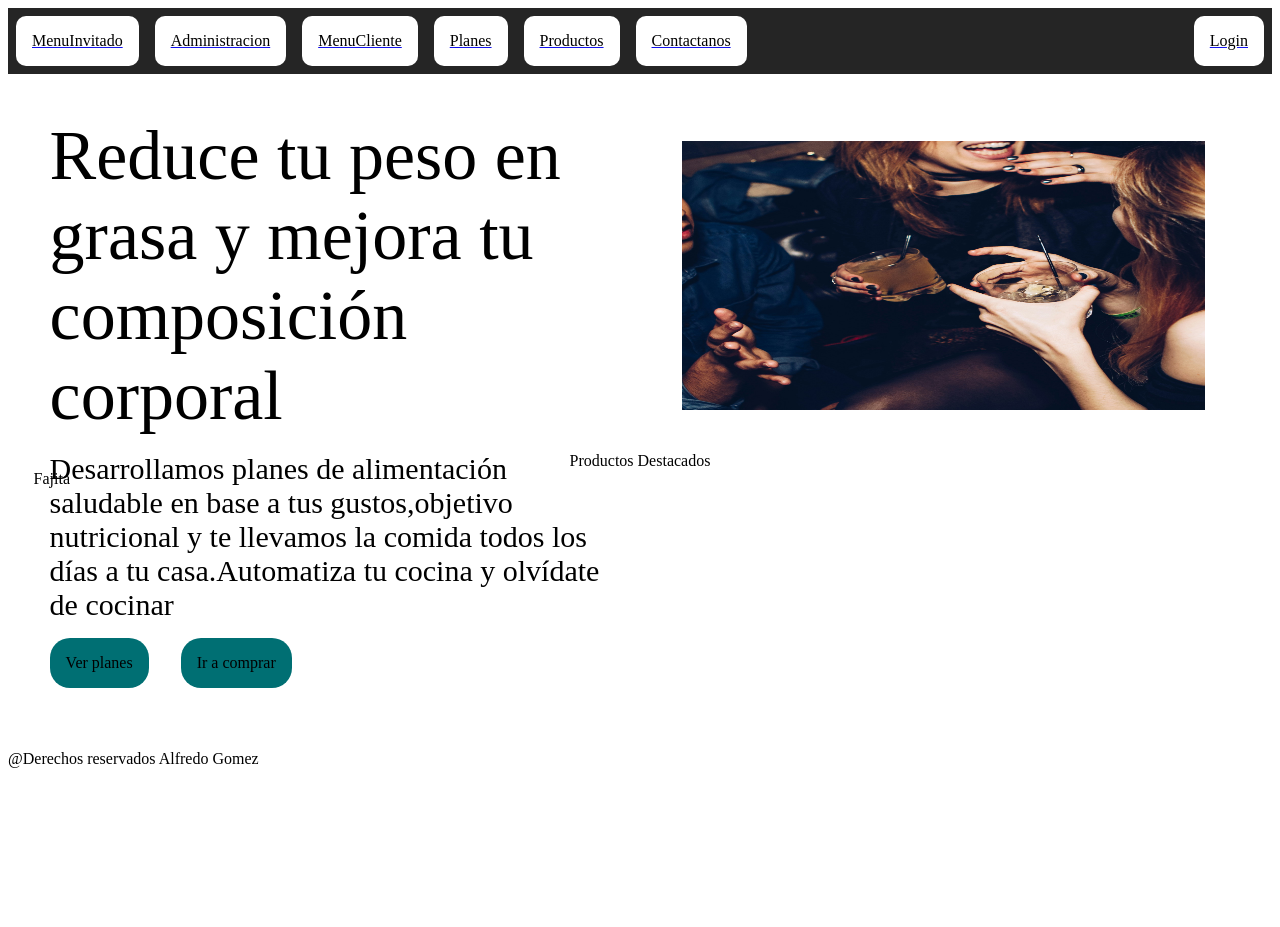
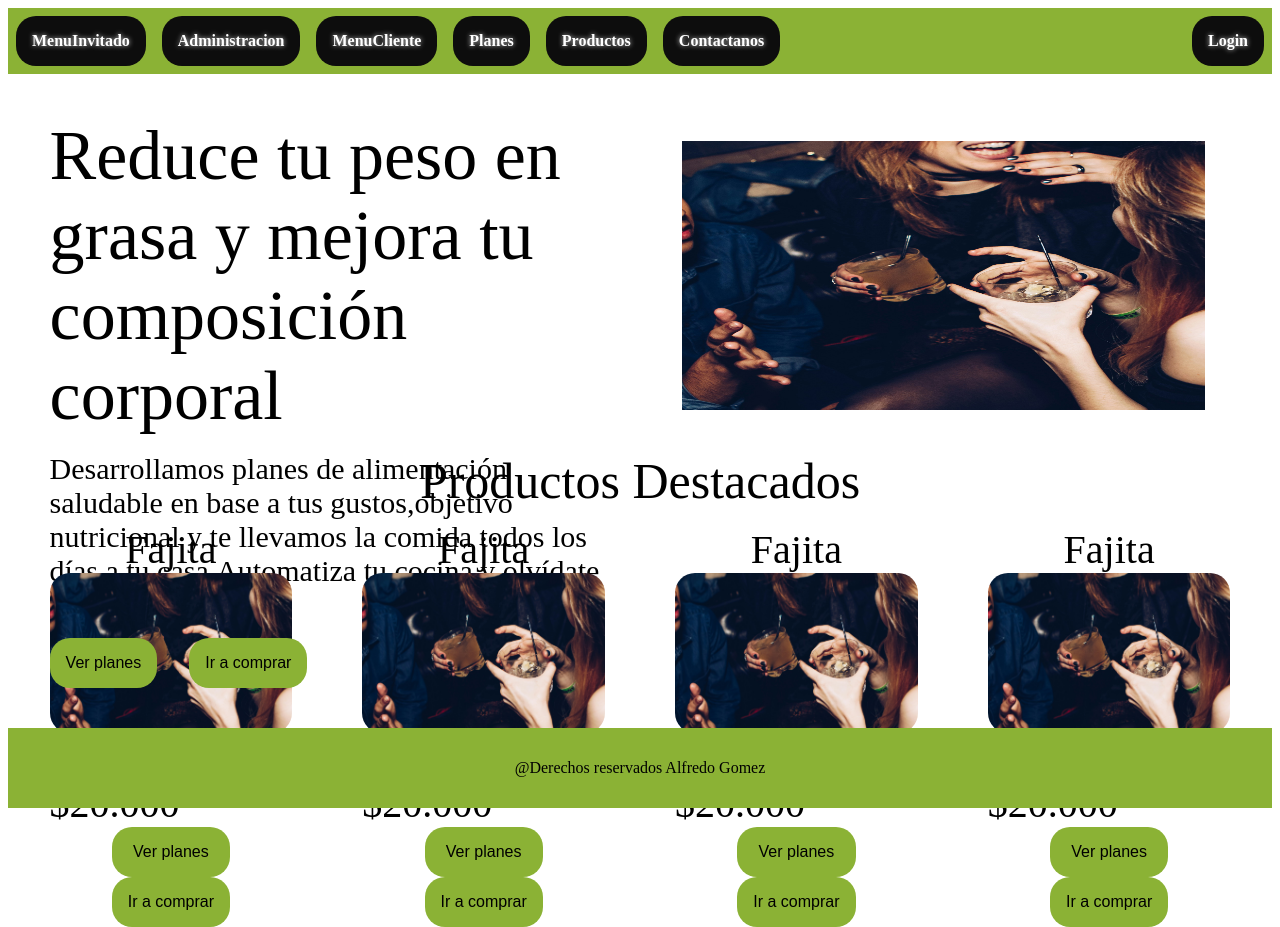
Before and after one commit to alfre755/NutriGreen, a React (Vite) app in the folder NutriGreen/: page / in a window 1280 px wide. Before the commit the page ends 800 px from the top, so only its background shows below. Built offline with nearby package versions, Linux system fonts and the light colour scheme.

Commit message:
feat estilos
se modifican los estilos, para que se adecue a el diseño, por otra parte se desarrolla un poco mas el componente de listar

```diff
--- a/NutriGreen/src/components/LayaoutTemplate/ListarDocumentosConImagen/index.jsx
+++ b/NutriGreen/src/components/LayaoutTemplate/ListarDocumentosConImagen/index.jsx
@@ -1,6 +1,7 @@
 import React from "react";
-import PropTypes from "prop-types";
+import PT from "prop-types";
 import styled from "@emotion/styled";
+import Button from "../../Main/Button";
 
 const ListarDocumentosConImagenStyle = styled.section`
   display: flex;
@@ -9,20 +10,70 @@ const ListarDocumentosConImagenStyle = styled.section`
   > .headerWrapper {
     display: flex;
     justify-content: center;
+
+    > .titulo {
+      font-size: 50px;
+    }
+  }
+
+  > .documentosWrapper {
+    display: flex;
+    flex-wrap: wrap;
+    justify-content: space-between;
+    gap: 1em;
+
+    > .documentoWrapper {
+      display: flex;
+      flex-direction: column;
+      align-items: center;
+      flex-basis: 20%;
+      padding: 1em;
+      height: 20vh;
+
+      > .titleDocumento {
+        font-size: 40px;
+      }
+
+      > .precioDocumento {
+        font-size: 40px;
+      }
+
+      .imageWrapper {
+        width: 100%;
+        height: 100%;
+        img {
+          width: 100%;
+          height: 100%;
+          object-fit: cover;
+          border-radius: 20px;
+        }
+      }
+    }
   }
 `;
 
-function ListarDocumentosConImagen({ title, data }) {
+function ListarDocumentosConImagen({ title, data, buttonConfig }) {
   return (
     <ListarDocumentosConImagenStyle>
       <div className="headerWrapper">
         <p className="titulo">{title}</p>
       </div>
       <div className="documentosWrapper">
-        {data.map((documento) => {
+        {data.map(({ _id, title, image, precio }) => {
           return (
-            <div key={documento._id} className="documentoWrapper">
-              {documento.title}
+            <div key={_id} className="documentoWrapper">
+              <p className="titleDocumento">{title}</p>
+              <div className="imageWrapper">{image}</div>
+              <p className="precioDocumento">Precio: {precio}</p>
+              <div className="buttonsWrapper">
+                {buttonConfig.map(({ type, label, onClick }, index) => {
+                  return (
+                    <Button key={index} type={type} onClick={onClick}>
+                      {label}
+                    </Button>
+                  );
+                })}
+              </div>
             </div>
           );
         })}
@@ -31,6 +82,23 @@ function ListarDocumentosConImagen({ title, data }) {
   );
 }
 
-ListarDocumentosConImagen.propTypes = {};
+ListarDocumentosConImagen.propTypes = {
+  title: PT.string.isRequired,
+  data: PT.arrayOf(
+    PT.shape({
+      _id: PT.string.isRequired,
+      title: PT.string.isRequired,
+      image: PT.node.isRequired, // Cambiado a node para aceptar JSX
+      precio: PT.oneOfType([PT.string, PT.number]).isRequired,
+      buttonConfig: PT.arrayOf(
+        PT.shape({
+          type: PT.string,
+          label: PT.string.isRequired,
+          onClick: PT.func.isRequired,
+        })
+      ).isRequired, // Asegurar que buttonConfig esté presente y sea un array de objetos
+    })
+  ).isRequired,
+};
 
 export default ListarDocumentosConImagen;
--- a/NutriGreen/src/components/LayaoutTemplate/MainView/index.jsx
+++ b/NutriGreen/src/components/LayaoutTemplate/MainView/index.jsx
@@ -11,140 +11,23 @@ import "@fontsource/roboto/700.css";
 const MainViewStyle = styled.section`
   display: flex;
   flex-direction: column;
-  min-height: 95vh;
+  min-height: 100vh; /* Asegura que el contenedor ocupe todo el alto de la ventana */
 
-  html,
-  body,
-  div,
-  span,
-  applet,
-  object,
-  iframe,
-  h1,
-  h2,
-  h3,
-  h4,
-  h5,
-  h6,
-  p,
-  blockquote,
-  pre,
-  a,
-  abbr,
-  acronym,
-  address,
-  big,
-  cite,
-  code,
-  del,
-  dfn,
-  em,
-  img,
-  ins,
-  kbd,
-  q,
-  s,
-  samp,
-  small,
-  strike,
-  strong,
-  sub,
-  sup,
-  tt,
-  var,
-  b,
-  u,
-  i,
-  center,
-  dl,
-  dt,
-  dd,
-  ol,
-  ul,
-  li,
-  fieldset,
-  form,
-  label,
-  legend,
-  table,
-  caption,
-  tbody,
-  tfoot,
-  thead,
-  tr,
-  th,
-  td,
-  article,
-  aside,
-  canvas,
-  details,
-  embed,
-  figure,
-  figcaption,
-  footer,
-  header,
-  hgroup,
-  menu,
-  nav,
-  output,
-  ruby,
-  section,
-  summary,
-  time,
-  mark,
-  audio,
-  video {
+  * {
     margin: 0;
     padding: 0;
-    border: 0;
-    font-size: 100%;
-    font: inherit;
-    vertical-align: baseline;
-  }
-  /* HTML5 display-role reset for older browsers */
-  article,
-  aside,
-  details,
-  figcaption,
-  figure,
-  footer,
-  header,
-  hgroup,
-  menu,
-  nav,
-  section {
-    display: block;
-  }
-  body {
-    line-height: 1;
-  }
-  ol,
-  ul {
     list-style: none;
-  }
-  blockquote,
-  q {
-    quotes: none;
-  }
-  blockquote:before,
-  blockquote:after,
-  q:before,
-  q:after {
-    content: "";
-    content: none;
-  }
-  table {
-    border-collapse: collapse;
-    border-spacing: 0;
+    text-decoration: none;
+    border: none;
   }
 
-  & main {
-    flex: 1;
+  main {
+    flex: 1; /* El contenido ocupará el espacio restante */
     padding: 2vmax;
   }
 
-  & footer {
-    flex-shrink: 0;
+  footer {
+    flex-shrink: 0; /* Evita que el footer se comprima */
   }
 `;
 
@@ -160,6 +43,8 @@ function MainView({ children }) {
   );
 }
 
-MainView.propTypes = {};
+MainView.propTypes = {
+  children: PropTypes.node,
+};
 
 export default MainView;
--- a/NutriGreen/src/components/Main/NavBar/index.jsx
+++ b/NutriGreen/src/components/Main/NavBar/index.jsx
@@ -10,25 +10,26 @@ const NavBarStyle = styled.section`
     display: flex;
     gap: 1em;
     align-items: center;
+    color: ${({ theme }) => theme.colors.BW1};
     padding: 0.5em;
     text-shadow: 0 0 5px rgba(255, 255, 255, 0.8);
-    background-color: ${({ theme }) => theme.colors.BW1};
+    background-color: ${({ theme }) => theme.colors.primary};
     z-index: 99999;
     width: calc(100% - 0.5em * 2);
   }
 
   .link-wrapper {
     padding: 1em;
-    color: black;
-    background-color: white;
-    border-radius: 10px;
+    color: ${({ theme }) => theme.colors.BW0};
+    background-color: ${({ theme }) => theme.colors.BW1};
+    border-radius: 20px;
   }
 
   .login-wrapper {
     padding: 1em;
-    color: black;
-    background-color: white;
-    border-radius: 10px;
+    color: ${({ theme }) => theme.colors.BW0};
+    background-color: ${({ theme }) => theme.colors.BW1};
+    border-radius: 20px;
   }
 
   .a-login-wrapper {
@@ -37,7 +38,8 @@ const NavBarStyle = styled.section`
 
   .login-wrapper:hover,
   .link-wrapper:hover {
-    background-color: var(--color-bg-contraste-2);
+    background-color: ${({ theme }) => theme.colors.secondary1};
+    color: ${({ theme }) => theme.colors.BW1};
   }
 `;
 
--- a/NutriGreen/src/pages/MenuInvitado.jsx
+++ b/NutriGreen/src/pages/MenuInvitado.jsx
@@ -13,7 +13,25 @@ function MenuInvitado(props) {
 
   const dataExampleListar = [
     {
-      _id: 1,
+      _id: "1",
+      title: "Fajita",
+      image: imageContentWhitImage,
+      precio: "$20.000",
+    },
+    {
+      _id: "2",
+      title: "Fajita",
+      image: imageContentWhitImage,
+      precio: "$20.000",
+    },
+    {
+      _id: "3",
+      title: "Fajita",
+      image: imageContentWhitImage,
+      precio: "$20.000",
+    },
+    {
+      _id: "4",
       title: "Fajita",
       image: imageContentWhitImage,
       precio: "$20.000",
@@ -35,7 +53,14 @@ function MenuInvitado(props) {
         }}
       />
       <ListarDocumentosConImagen
-        {...{ title: "Productos Destacados", data: dataExampleListar }}
+        {...{
+          title: "Productos Destacados",
+          data: dataExampleListar,
+          buttonConfig: [
+            { type: 1, label: "Ver planes", onClick: () => {} },
+            { type: 1, label: "Ir a comprar ", onClick: () => {} },
+          ],
+        }}
       />
     </MenuInvitadoStyle>
   );
--- a/NutriGreen/src/sections/Main/Footer.jsx
+++ b/NutriGreen/src/sections/Main/Footer.jsx
@@ -2,10 +2,22 @@ import React from "react";
 import PropTypes from "prop-types";
 import styled from "@emotion/styled";
 
-const FooterStyle = styled.section``;
+const FooterStyle = styled.footer`
+  display: flex;
+  justify-content: center;
+  align-items: center;
+  background-color: ${(props) => props.theme.colors.primary};
+  color: black;
+  height: 10vh;
+  width: 100%;
+`;
 
-function Footer(props) {
-  return <FooterStyle>@Derechos reservados Alfredo Gomez</FooterStyle>;
+function Footer() {
+  return (
+    <FooterStyle>
+      <p>@Derechos reservados Alfredo Gomez</p>
+    </FooterStyle>
+  );
 }
 
 Footer.propTypes = {};
--- a/NutriGreen/src/utils/theme.config.js
+++ b/NutriGreen/src/utils/theme.config.js
@@ -4,17 +4,17 @@ const theme = {
   aspect: null,
   colors: {
     BW0: "#fff", // Blanco
-    BW1: "#252525", // Casi negro
-    BW2: "#707070", // Gris oscuro
+    BW1: "#0d0d0d", // Casi negro utilizado en las letras
+    BW2: "#0e0e0e", // Casi negro utilizado en el fondo
     BW3: "#858585", // Gris claro
     BW4: "#b4b4b4",
     BW5: "#DBDBDB", //Gris intermedio
     BW6: "#F5F5F5", //Gris mas claro, utilizado de fondo
     buttonUnderline: "#1269CE", //Azul utilizado para subrayan botones
-    primary: "#006F73", // Azul oscuro
+    primary: "#8bb235", // Verde utilizado en las letras
     primary1: Color("#006F73").lightness(73).desaturate(0.545).toString(),
     primary2: Color("#006F73").lightness(90).desaturate(0.545).toString(),
-    secondary: "#99AF0E", // Azul intenso
+    secondary: "#8cb336", // Verde un poco mas intenso utilizado en bordes
     secondary1: Color("#99AF0E").lightness(83).desaturate(0.1).toString(),
     secondary2: Color("#99AF0E").lightness(90).desaturate(0.1).toString(),
     error: "rgba(176, 0, 0)", // Rojo
```
